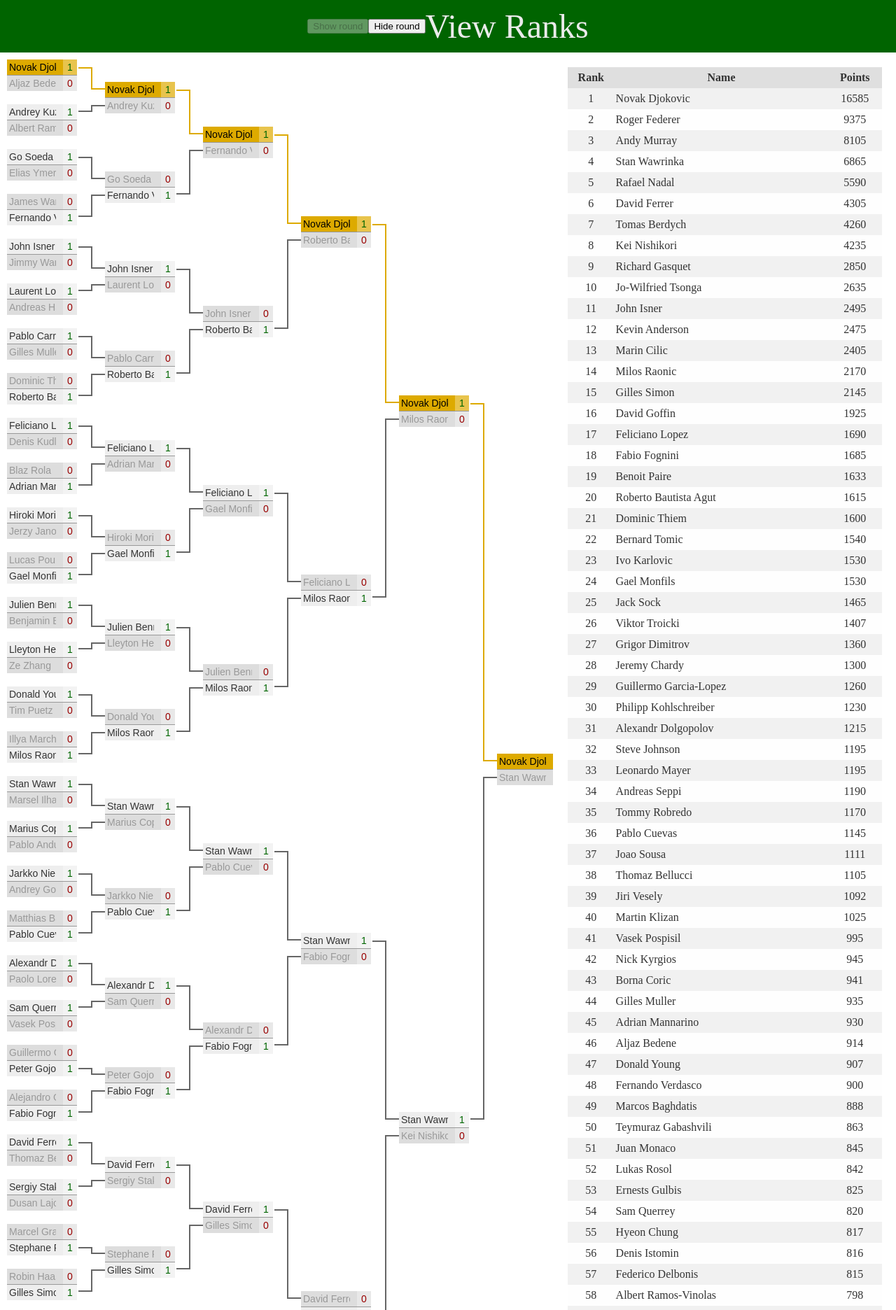
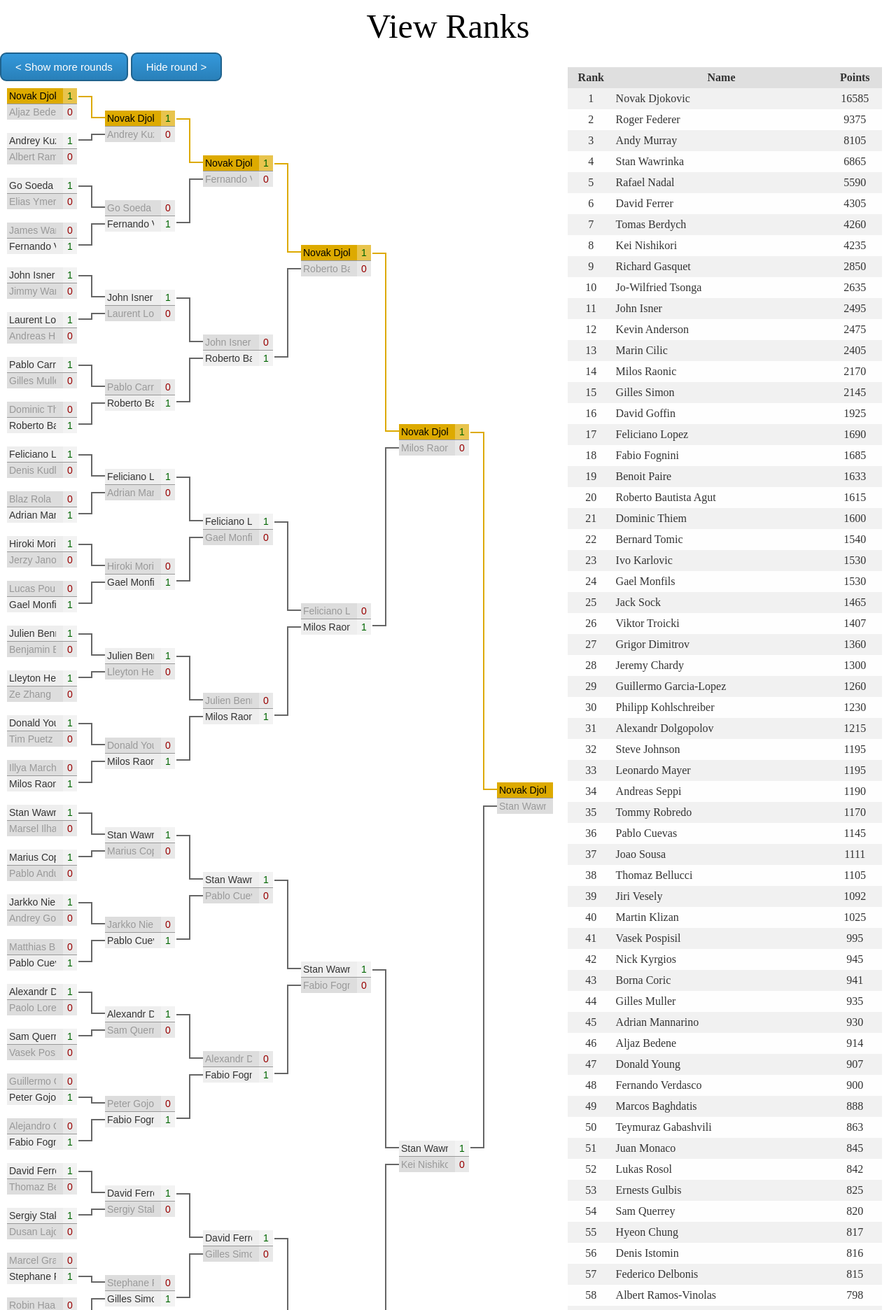
Before and after one commit to atkaiser/future_rank, a Flask app: page / in a window 1280 px wide. Shown: the top 1872 px of the page at 70% size. Run offline with Flask 2, Linux system fonts and the light colour scheme.

Commit message:
modifying buttons

```diff
--- a/static/main.css
+++ b/static/main.css
@@ -10,7 +10,6 @@ body {
 html, body {
     padding: 0;
     margin: 0;
-    color: #ebebeb;
 }
 
 #top {
@@ -26,11 +25,12 @@ html, body {
     -webkit-justify-content: center;
     -ms-flex-pack: center;
     justify-content: center;
-    background-color: darkgreen;
+/*     background-color: darkgreen; */
     font-size: 3rem;
     position: relative;
     z-index: 10;
     height: 75px;
+    margin-bottom: 10 px;
 }
 
 #container {
@@ -65,6 +65,8 @@ html, body {
     -webkit-flex: 1;
     -ms-flex: 1;
     flex: 1;
+    padding-left: 25 px;
+    padding-top: 25 px;
 }
 
 #right {
@@ -109,3 +111,31 @@ tr:nth-child(even) td {
 tr:nth-child(odd) td {
     background: #FEFEFE;
 }
+
+.btn {
+  background: #3498db;
+  background-image: -webkit-linear-gradient(top, #3498db, #2980b9);
+  background-image: -moz-linear-gradient(top, #3498db, #2980b9);
+  background-image: -ms-linear-gradient(top, #3498db, #2980b9);
+  background-image: -o-linear-gradient(top, #3498db, #2980b9);
+  background-image: linear-gradient(to bottom, #3498db, #2980b9);
+  -webkit-border-radius: 9;
+  -moz-border-radius: 9;
+  border-radius: 9px;
+  font-family: Arial;
+  color: #ffffff;
+  font-size: 15px;
+  padding: 10px 20px 10px 20px;
+  border: solid #1f628d 2px;
+  text-decoration: none;
+}
+
+.btn:hover {
+  background: #3cb0fd;
+  background-image: -webkit-linear-gradient(top, #3cb0fd, #3498db);
+  background-image: -moz-linear-gradient(top, #3cb0fd, #3498db);
+  background-image: -ms-linear-gradient(top, #3cb0fd, #3498db);
+  background-image: -o-linear-gradient(top, #3cb0fd, #3498db);
+  background-image: linear-gradient(to bottom, #3cb0fd, #3498db);
+  text-decoration: none;
+}
--- a/templates/index.html
+++ b/templates/index.html
@@ -14,12 +14,18 @@
   <script type="text/javascript" src="static/display.js"></script>
   <body>
     <div id="top">
-      <button id="showRound" onclick="showRound()" disabled>Show round</button>
-      <button id="hideRound" onclick="hideRound()">Hide round</button>
       <div>View Ranks</div>
     </div>
     <div id="container">
     	<div id="left">
+        <div id="navButtons">
+          <button id="showRound" class="btn" onclick="showRound()" disabled>
+            < Show more rounds
+          </button>
+          <button id="hideRound" class="btn" onclick="hideRound()">
+            Hide round >
+          </button>
+        </div>
     		<div id="bracket">
     		  <div class="main">
     		  </div>
```
